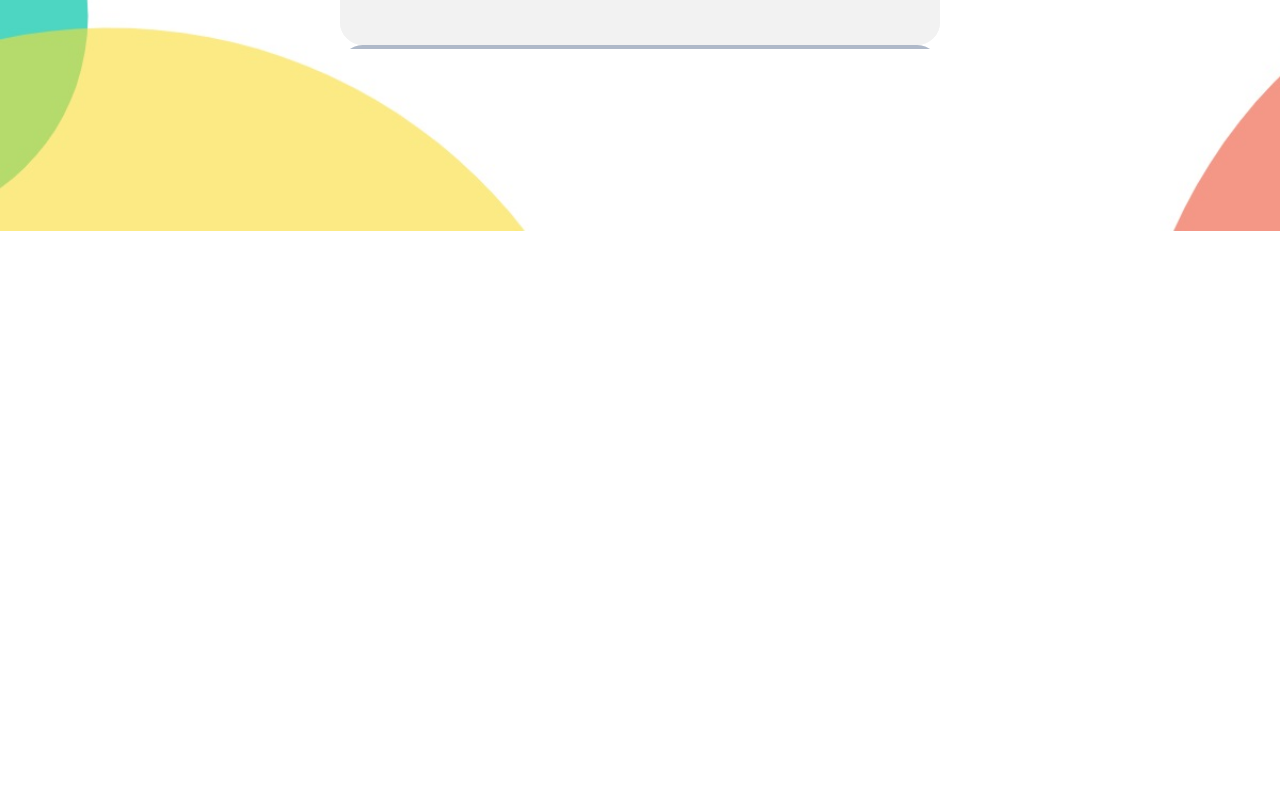
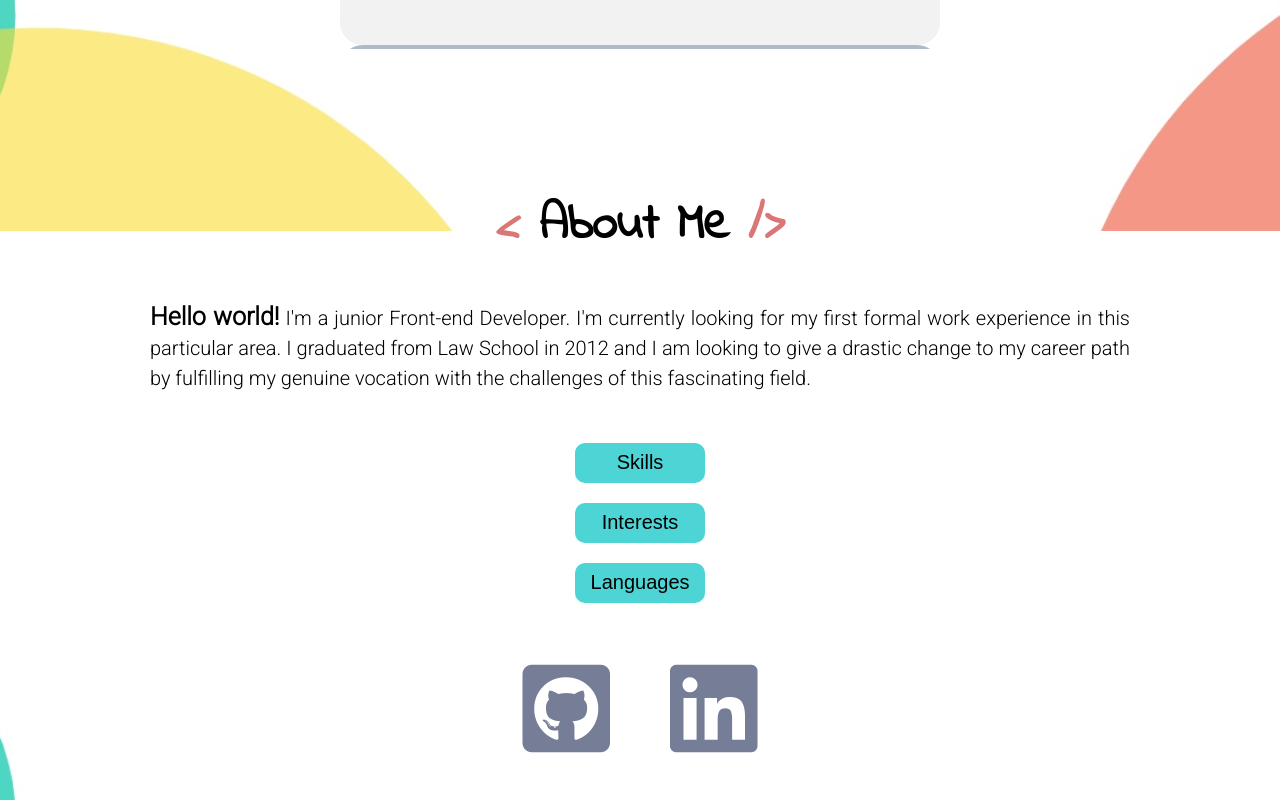
Before and after one commit to andypalmera/my-porfolio, a React (Create React App) app: page / in a window 1280 px wide. Shown: the part 569-1369 px from the top of the page. Before the commit the page ends 800 px from the top, so only its background shows below. Built offline with nearby package versions, Linux system fonts and the light colour scheme.

Commit message:
component aboutMe added

```diff
--- a/public/index.html
+++ b/public/index.html
@@ -9,6 +9,12 @@
         <link rel="apple-touch-icon" href="%PUBLIC_URL%/logo192.png" />
         <link href="https://fonts.googleapis.com/css2?family=Indie+Flower&display=swap" rel="stylesheet" />
         <link href="https://fonts.googleapis.com/css2?family=Roboto:wght@300&display=swap" rel="stylesheet" />
+        <link
+            rel="stylesheet"
+            href="https://use.fontawesome.com/releases/v5.6.3/css/all.css"
+            integrity="sha384-UHRtZLI+pbxtHCWp1t77Bi1L4ZtiqrqD80Kn4Z8NTSRyMA2Fd33n5dQ8lWUE00s/"
+            crossorigin="anonymous"
+        />
         <!--
       manifest.json provides metadata used when your web app is installed on a
       user's mobile device or desktop. See https://developers.google.com/web/fundamentals/web-app-manifest/
--- a/src/App.js
+++ b/src/App.js
@@ -1,14 +1,15 @@
 import React from 'react';
 import './App.css';
-// import ImagenFondo from './static/img/pantalla.svg';
 import Header from './components/Header/Header';
 import NavMenu from './components/NavMenu/NavMenu';
+import AboutMe from './components/AboutMe/AboutMe';
 
 function App() {
     return (
         <div className="App">
             <Header />
             <NavMenu />
+            <AboutMe />
         </div>
     );
 }
--- /dev/null
+++ b/src/components/AboutMe/AboutMe.css
@@ -0,0 +1,81 @@
+.about-me {
+    margin-top: 80px;
+}
+.about-me-title {
+    font-family: 'Indie Flower', cursive;
+    font-size: 50px;
+    margin: auto;
+    display: block;
+    width: 500px;
+    text-align: center;
+}
+.about-me-content {
+    padding: 20px 150px;
+    font-size: 20px;
+    text-align: justify;
+    line-height: 30px;
+}
+.greeting {
+    font-weight: bold;
+    font-size: 25px;
+}
+.simbol-2 {
+    color: rgb(218, 118, 118);
+}
+
+/* ==== OTHER INFORMATION==== */
+
+/* .other-information {
+} */
+.other-information-container {
+    margin: 30px auto;
+    width: 130px;
+    height: 30px;
+    padding-left: 0;
+    text-align: center;
+}
+
+.other-information-button {
+    text-align: center;
+    font-size: 20px;
+    margin: auto;
+    display: flex;
+    justify-content: center;
+    align-items: center;
+    height: 100%;
+    width: 100%;
+    outline: none;
+    border: none;
+    background-color: rgb(77, 212, 212);
+    padding: 20px;
+    border-radius: 10px;
+    cursor: pointer;
+}
+.other-information-button:hover {
+    background-color: rgb(51, 141, 141);
+}
+.other-information-content,
+.other-information-lenguages {
+    display: none;
+    margin: auto;
+}
+.list-separator {
+    padding: 20px;
+}
+
+/* ====NETWORKS==== */
+.networks {
+    display: flex;
+    justify-content: center;
+    font-size: 100px;
+    color: black;
+}
+.networks a {
+    margin: 30px;
+}
+.networks a i {
+    color: rgb(117, 125, 151);
+}
+.networks a:hover i {
+    color: rgb(72, 77, 93);
+}
--- /dev/null
+++ b/src/components/AboutMe/AboutMe.js
@@ -0,0 +1,70 @@
+import React from 'react';
+import './AboutMe.css';
+
+const AboutMe = () => {
+    return (
+        <section className="about-me">
+            <div className="about-me-main-container">
+                <h3 className="about-me-title">
+                    <span className="simbol-2">{'<'}</span> About Me <span className="simbol-2">{'/>'}</span>
+                </h3>
+                <p className="about-me-content">
+                    <span className="greeting">Hello world!</span> I'm a junior Front-end Developer. I'm currently looking for my first formal work experience
+                    in this particular area. I graduated from Law School in 2012 and I am looking to give a drastic change to my career path by fulfilling my
+                    genuine vocation with the challenges of this fascinating field.
+                </p>
+            </div>
+            <div className="other-information">
+                <div className="other-information-container">
+                    <button className="other-information-button">Skills</button>
+                    <ul className="other-information-content">
+                        <div className="list-separator">
+                            <li>HTML</li>
+                            <li>CSS</li>
+                            <li>SASS</li>
+                            <li>BOOTSTRAP</li>
+                            <li>GIT</li>
+                        </div>
+                        <div className="list-separator">
+                            <li>SOURCETREE</li>
+                            <li>JAVASCRIPT</li>
+                            <li>REACT</li>
+                            <li>REACT NATIVE (currently learning)</li>
+                        </div>
+                    </ul>
+                </div>
+                <div className="other-information-container">
+                    <button className="other-information-button">Interests</button>
+                    <p className="other-information-content">
+                        In my free time I like to paint, make collages, sculpture and other things related to the plastic arts. I consider myself a lover of
+                        music and films.
+                    </p>
+                </div>
+                <div className="other-information-container">
+                    <button className="other-information-button">Languages</button>
+                    <ul className="other-information-lenguages">
+                        <li>
+                            <span>Spanish:</span> Native.
+                        </li>
+                        <li>
+                            <span>English:</span> Advance, spoken and written.
+                        </li>
+                        <li>
+                            <span>Portuguese</span> Intermediate, spoken and written.
+                        </li>
+                    </ul>
+                </div>
+            </div>
+            <div className="networks">
+                <a href="https://github.com/andypalmera/" target="_blank" rel="noopener noreferrer">
+                    <i class="fab fa-github-square"></i>
+                </a>
+                <a href="https://www.linkedin.com/in/andrea-palmera-731114189/" target="_blank" rel="noopener noreferrer">
+                    <i class="fab fa-linkedin"></i>
+                </a>
+            </div>
+        </section>
+    );
+};
+
+export default AboutMe;
--- a/src/components/NavMenu/NavMenu.css
+++ b/src/components/NavMenu/NavMenu.css
@@ -1,5 +1,3 @@
-.nav-menu {
-}
 .nav-menu-image-container {
     width: 600px;
     margin: auto;
@@ -22,13 +20,15 @@
     color: black;
     padding: 20px;
     font-family: 'Indie Flower', cursive;
+    font-weight: bold;
 }
 .pencil {
     width: 200px;
     margin: auto;
     display: block;
 }
-span {
+.simbol {
     color: rgb(223, 216, 117);
     font-size: 80px;
+    font-weight: bold;
 }
--- a/src/components/NavMenu/NavMenu.js
+++ b/src/components/NavMenu/NavMenu.js
@@ -10,7 +10,7 @@ const NavMenu = () => {
             <div className="nav-menu-image-container">{<img src={ComputerImage} alt="screen" />}</div>
             <div className="nav-menu-items-container">
                 <a href="www.google.com" className="nav-menu-title">
-                    <span>{'<'}</span> About Me <span>{'/>'}</span>
+                    <span className="simbol">{'<'}</span> About Me <span className="simbol">{'/>'}</span>
                 </a>
                 <img src={PencilImage} alt="pencil" className="pencil" />
                 <ButtonsNav />
--- a/src/index.css
+++ b/src/index.css
@@ -1,13 +1,14 @@
 body {
-  margin: 0;
-  font-family: -apple-system, BlinkMacSystemFont, 'Segoe UI', 'Roboto', 'Oxygen',
+    margin: 0;
+    /* font-family: -apple-system, BlinkMacSystemFont, 'Segoe UI', 'Roboto', 'Oxygen',
     'Ubuntu', 'Cantarell', 'Fira Sans', 'Droid Sans', 'Helvetica Neue',
-    sans-serif;
-  -webkit-font-smoothing: antialiased;
-  -moz-osx-font-smoothing: grayscale;
+    sans-serif; */
+    font-family: 'Roboto', sans-serif;
+
+    -webkit-font-smoothing: antialiased;
+    -moz-osx-font-smoothing: grayscale;
 }
 
 code {
-  font-family: source-code-pro, Menlo, Monaco, Consolas, 'Courier New',
-    monospace;
+    font-family: source-code-pro, Menlo, Monaco, Consolas, 'Courier New', monospace;
 }
```
